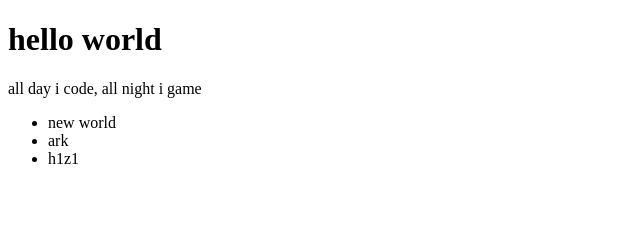
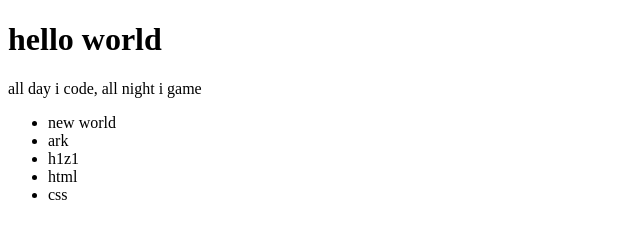
Before and after one commit to Micheal-Murrish/Collage-Template, a plain HTML site: page index.html in a window 1280 px wide. Shown: the full height of the page, 0-640 px from the left. Drawn offline with Linux system fonts and the light colour scheme.

Commit message:
Added 2 new list items

```diff
--- a/index.html
+++ b/index.html
@@ -14,6 +14,9 @@
             <li>new world</li>
             <li>ark</li>
             <li>h1z1</li>
+            <li>html</li>
+            <li>css</li>
+
 
         </ul>
     </div>
```
